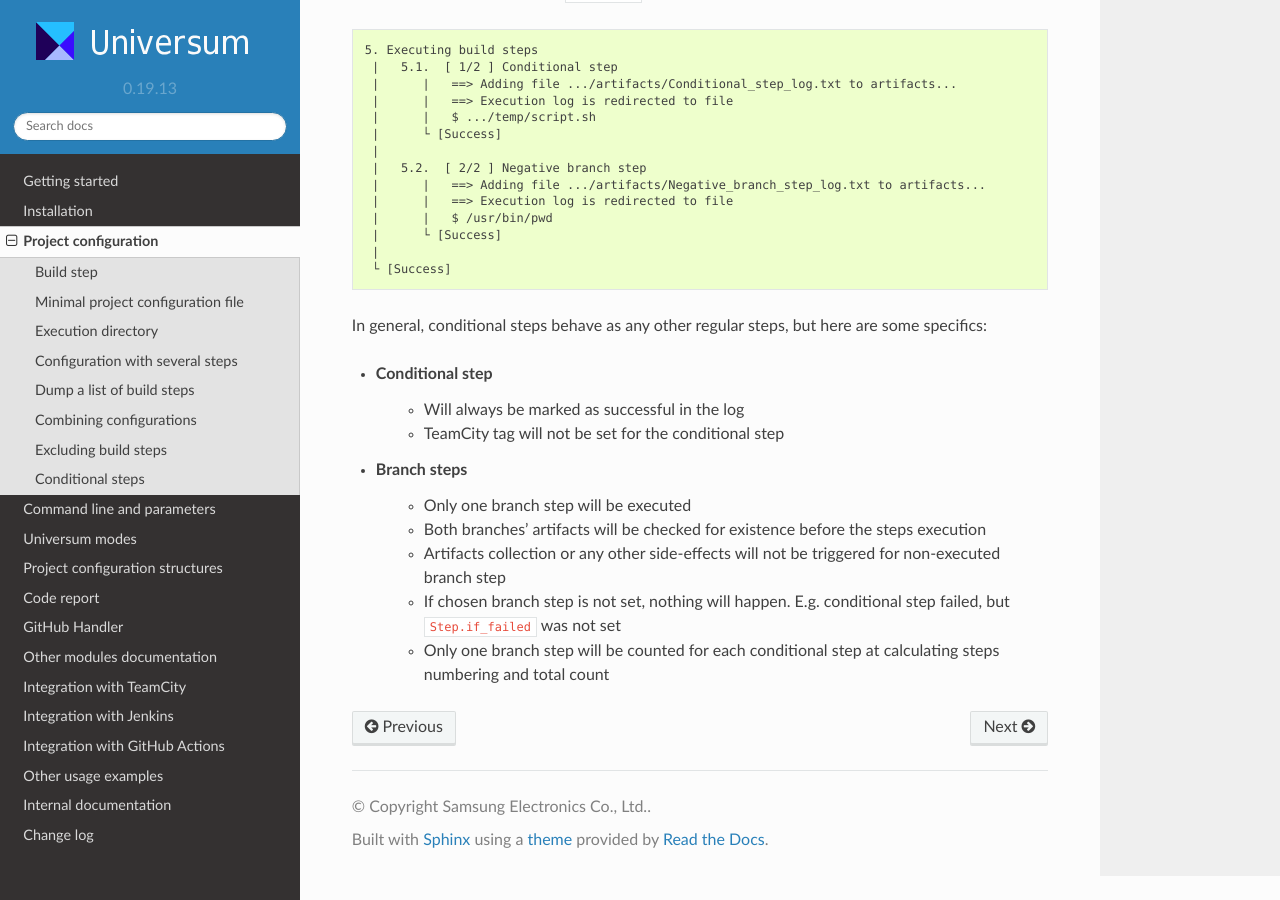
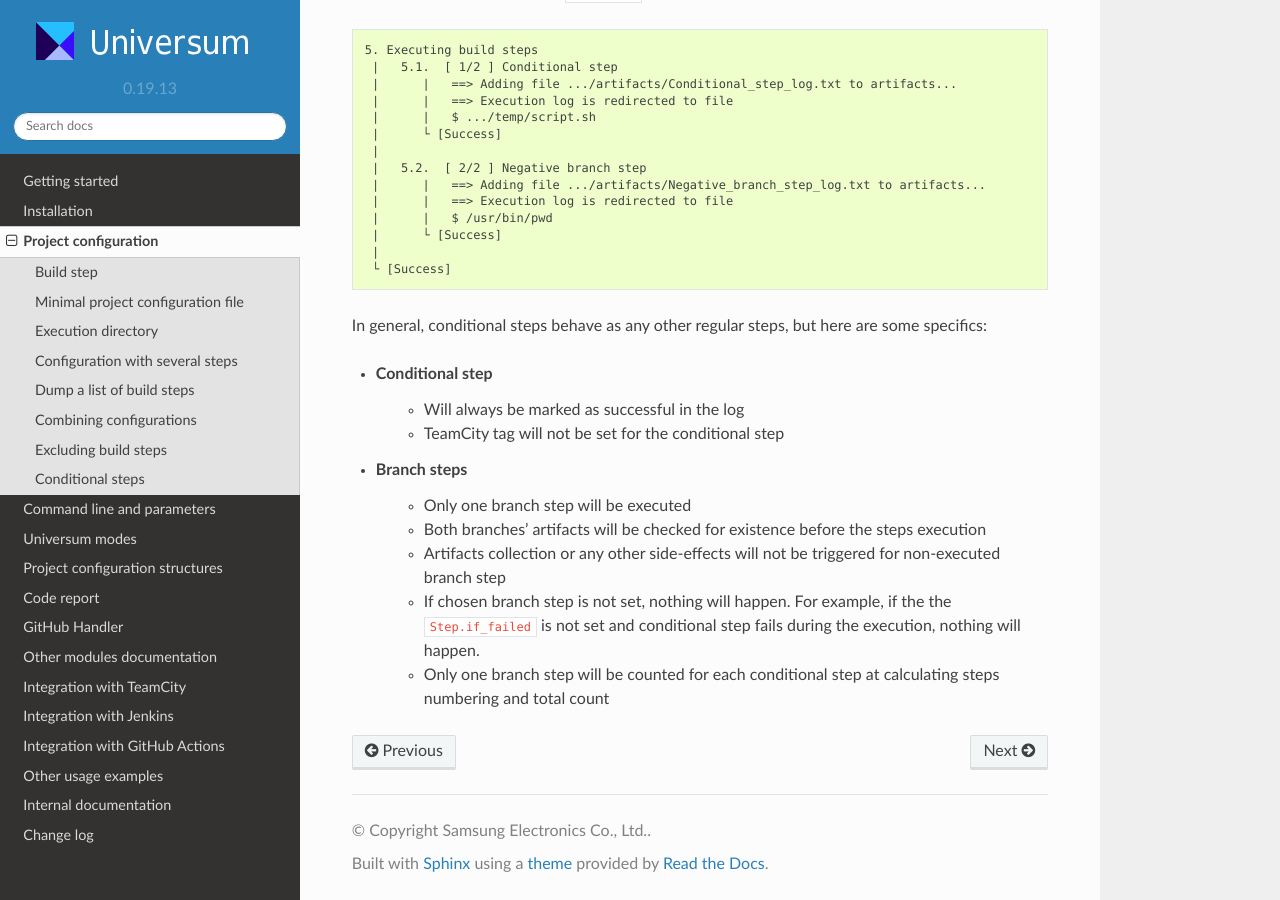
Before and after one commit to Samsung/Universum, a Sphinx documentation site: the page built from doc/configuring.rst, in a window 1280 px wide and 900 px high, scrolled down 9137 px. Built offline with Sphinx 7.4.7 and the Read the Docs theme 2.0.0, drawn with Linux system fonts in a browser that asks for light colours.

Commit message:
fix review comment

```diff
--- a/doc/configuring.rst
+++ b/doc/configuring.rst
@@ -505,5 +505,6 @@ In general, conditional steps behave as any other regular steps, but here are so
     * Only one branch step will be executed
     * Both branches' artifacts will be checked for existence before the steps execution
     * Artifacts collection or any other side-effects will not be triggered for non-executed branch step
-    * If chosen branch step is not set, nothing will happen. E.g. conditional step failed, but ``Step.if_failed`` was not set
+    * If chosen branch step is not set, nothing will happen.
+      For example, if the the ``Step.if_failed`` is not set and conditional step fails during the execution, nothing will happen.
     * Only one branch step will be counted for each conditional step at calculating steps numbering and total count
```
